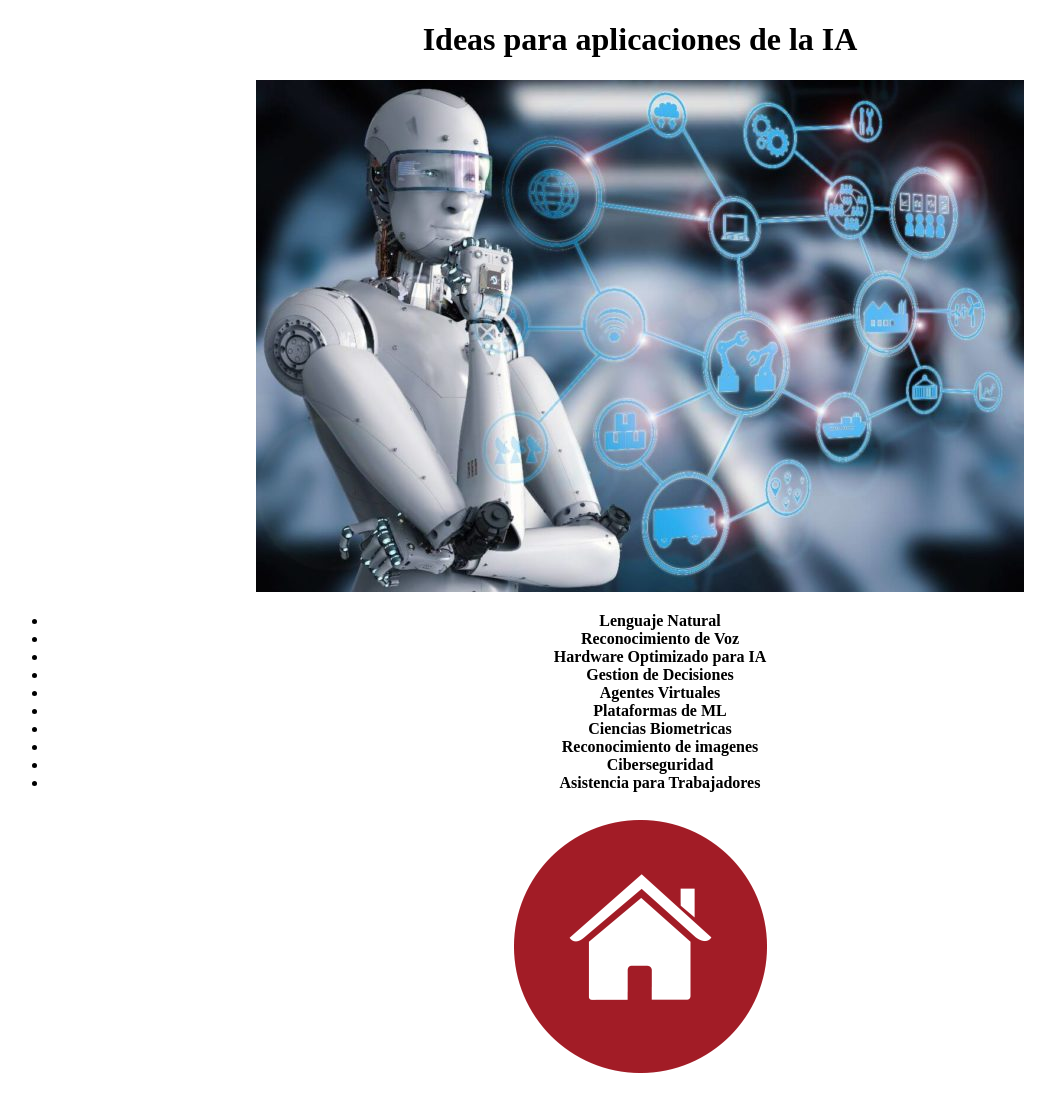
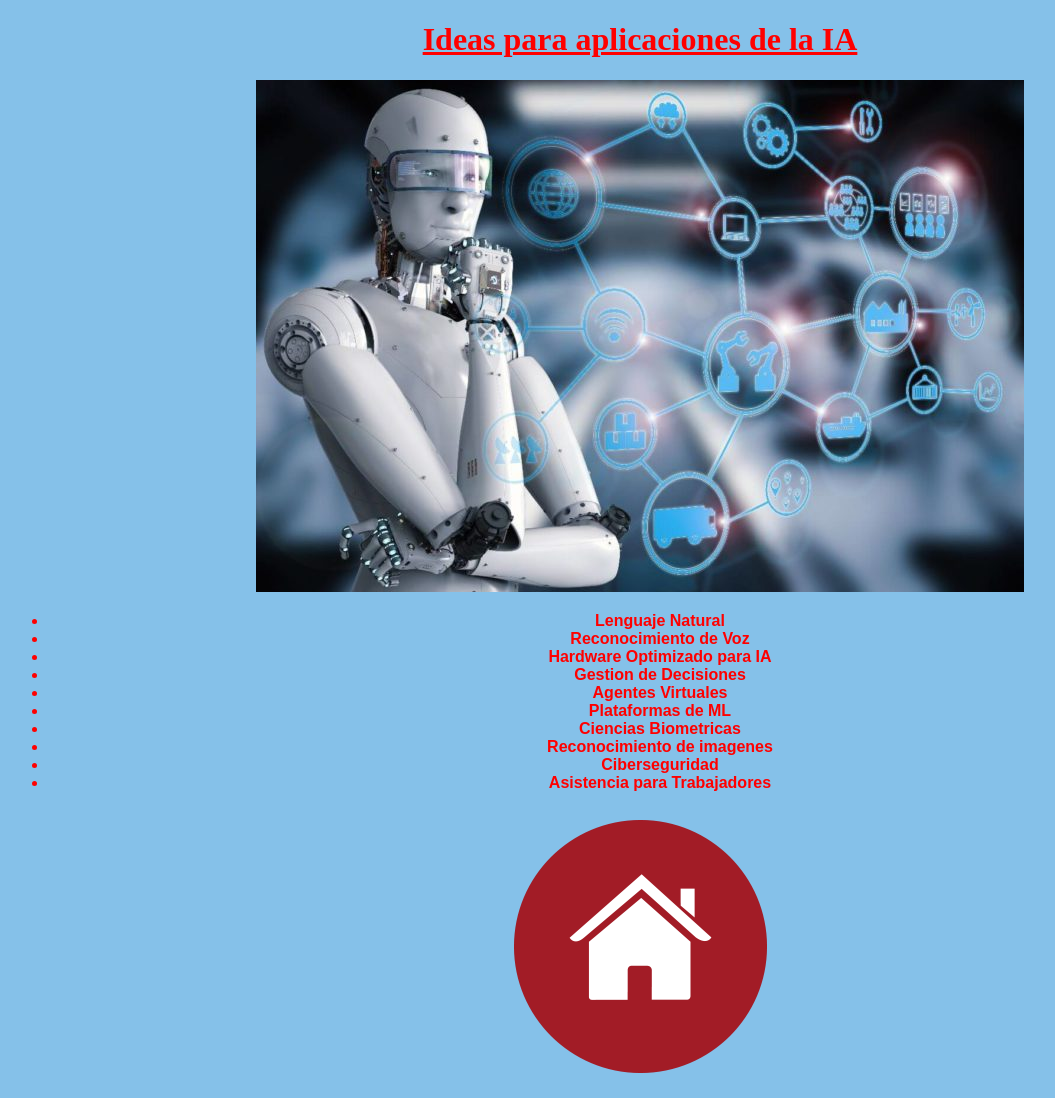
Before and after one commit to Miguelon88/inteligenciartificial, a plain HTML site: page pagina2.html in a window 1280 px wide. Shown: the whole page, without its empty margins (0-1055 px from the left). Drawn offline with Linux system fonts and the light colour scheme.

Commit message:
Update pagina2.html

```diff
--- a/pagina2.html
+++ b/pagina2.html
@@ -1,16 +1,12 @@
 <!doctype html>
 <html>
+<link rel="stylesheet" href="../estilo.css" type="text/css" media="">
 <body>
-<style type="text/css">
-	h1{
-		text-align: center
-	}
-</style>
 	<h1>Ideas para aplicaciones de la IA</h1>
-	<div style="text-align: center">
+	<div>
     <img src="imagen4.jpg" width="768" height="512" alt=""/>
 	</div>
-	<div style="text-align: center">
+	<div>
 		<ul>
 			<li><strong>Lenguaje Natural</strong></li>
 			<li><strong>Reconocimiento de Voz</strong></li>
@@ -24,7 +20,7 @@
 			<li><strong>Asistencia para Trabajadores</strong></li>
 		</ul>
 	</div>
-	<div style="text-align: center">
+	<div>
 		<a href="index.html"><img src="iconocasita.png" width="285" height="278" alt=""/></a>
 	</div>
 </body>
```
